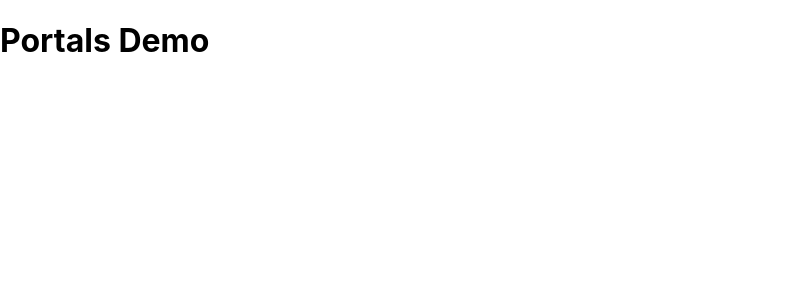
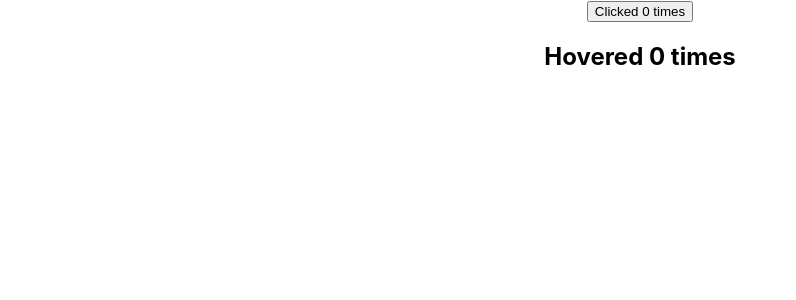
Before and after one commit to vinaysb1/react_tutorials, a React (Create React App) app: page / in a window 1280 px wide. Shown: the top 300 px of the page, without its empty margins (0-796 px from the left). Built offline with nearby package versions, Linux system fonts and the light colour scheme.

Commit message:
Clickcounter,hover and withCounter-HOC

```diff
--- a/src/App.js
+++ b/src/App.js
@@ -7,11 +7,17 @@ import Refsdemo from './Components/Refsdemo';
 import FocusInput from './Components/FocusInput';
 import FRParent from './Components/FRParent';
 import PortalDemo from './Components/PortalDemo';
+import ErrorBoundary from './Components/ErrorBoundary';
+import ClickCounter from './Components/ClickCounter';
+import HoverCounter from './Components/HoverCounter';
 
 function App() {
   return (
     <div className="App">
-		<PortalDemo />
+		<ClickCounter name = 'vinay'/>
+		<HoverCounter />
+	 {/* <ErrorBoundary /> */}
+		{/* <PortalDemo /> */}
 		{/* <FRParent /> */}
 		{/* <FocusInput /> */}
 		{/* <Refsdemo /> */}
--- /dev/null
+++ b/src/Components/ClickCounter.js
@@ -0,0 +1,12 @@
+import React, { Component } from 'react'
+import withCounter from './withCounter'
+
+class ClickCounter extends Component {
+
+  render() {
+    const { count, incrementCount } = this.props
+		return <button onClick={incrementCount}>{this.props.name } Clicked {count} times</button>
+	}
+}
+
+export default withCounter(ClickCounter, 5)
--- /dev/null
+++ b/src/Components/ErrorBoundary.js
@@ -0,0 +1,28 @@
+import React, { Component } from 'react'
+
+ class ErrorBoundary extends Component {
+    constructor(props) {
+      super(props)
+
+      this.state = {
+         hasError: false
+      }
+    }
+
+    static getDerivedStateFromError(error){
+        return {hasError:true}
+    }
+    componentDidCatch(error,info){
+        console.log(error)
+        console.log(info)
+    }
+  render() {
+      if (this.state.hasError){
+        return <h1>Something went wertong</h1>
+      }
+      return this.props.children
+
+  }
+}
+
+export default ErrorBoundary
--- /dev/null
+++ b/src/Components/HoverCounter.js
@@ -0,0 +1,12 @@
+import React, { Component } from 'react'
+import withCounter from './withCounter'
+
+class HoverCounter extends Component {
+
+	render() {
+		const { count, incrementCount } = this.props
+		return <h2 onMouseOver={incrementCount}>Hovered {count} times</h2>
+	}
+}
+
+export default withCounter(HoverCounter, 10)
--- /dev/null
+++ b/src/Components/withCounter.js
@@ -0,0 +1,32 @@
+import React from 'react'
+
+const withCounter = (WrappedComponent, incrementNumber) => {
+	class WithCounter extends React.Component {
+		constructor(props) {
+			super(props)
+
+			this.state = {
+				count: 0
+			}
+		}
+
+		incrementCount = () => {
+			this.setState(prevState => {
+				return { count: prevState.count + incrementNumber }
+			})
+		}
+    render() {
+      console.log('HOC', this.props.name)
+			return (
+				<WrappedComponent
+          count={this.state.count}
+          incrementCount={this.incrementCount}
+          {...this.props.name}
+				/>
+			)
+		}
+	}
+	return WithCounter
+}
+
+export default withCounter
```
Also changed, not shown: src/Components/Hero.js (added, +12 -0 lines).
